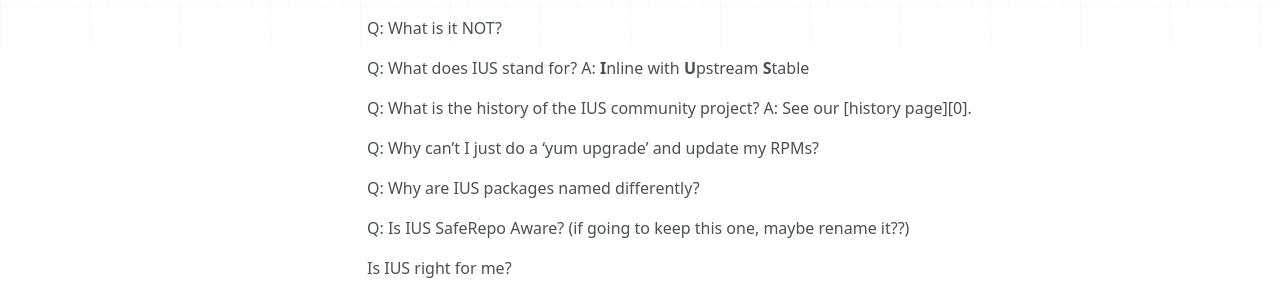
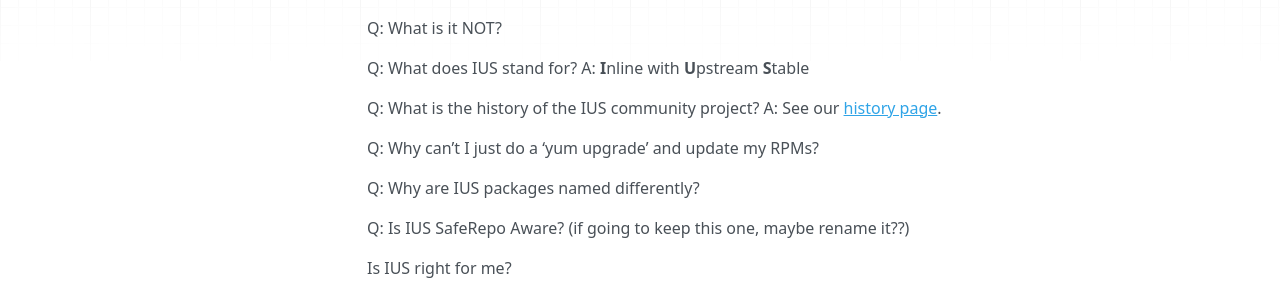
Before and after one commit to iusrepo/ius.io, an MkDocs documentation site: the page built from docs/FAQs.md, in a window 1280 px wide and 900 px high. Shown: the part 245-537 px from the top of the window. Built offline with MkDocs 1.6.1, drawn with Linux system fonts in a browser that asks for light colours; nearby versions of some CDN libraries; old or Windows-style settings are respelled for this version of MkDocs; part of the change alters nothing that is shown.

```diff
--- a/docs/FAQs.md
+++ b/docs/FAQs.md
@@ -63,3 +63,5 @@ Q: Why are mysqlclient15 and mysqlclient16 such an old version?
 Q: Can IUS be used with DNF?
 
 Q: What happened to LaunchPad?
+
+[0]: History.md
```
